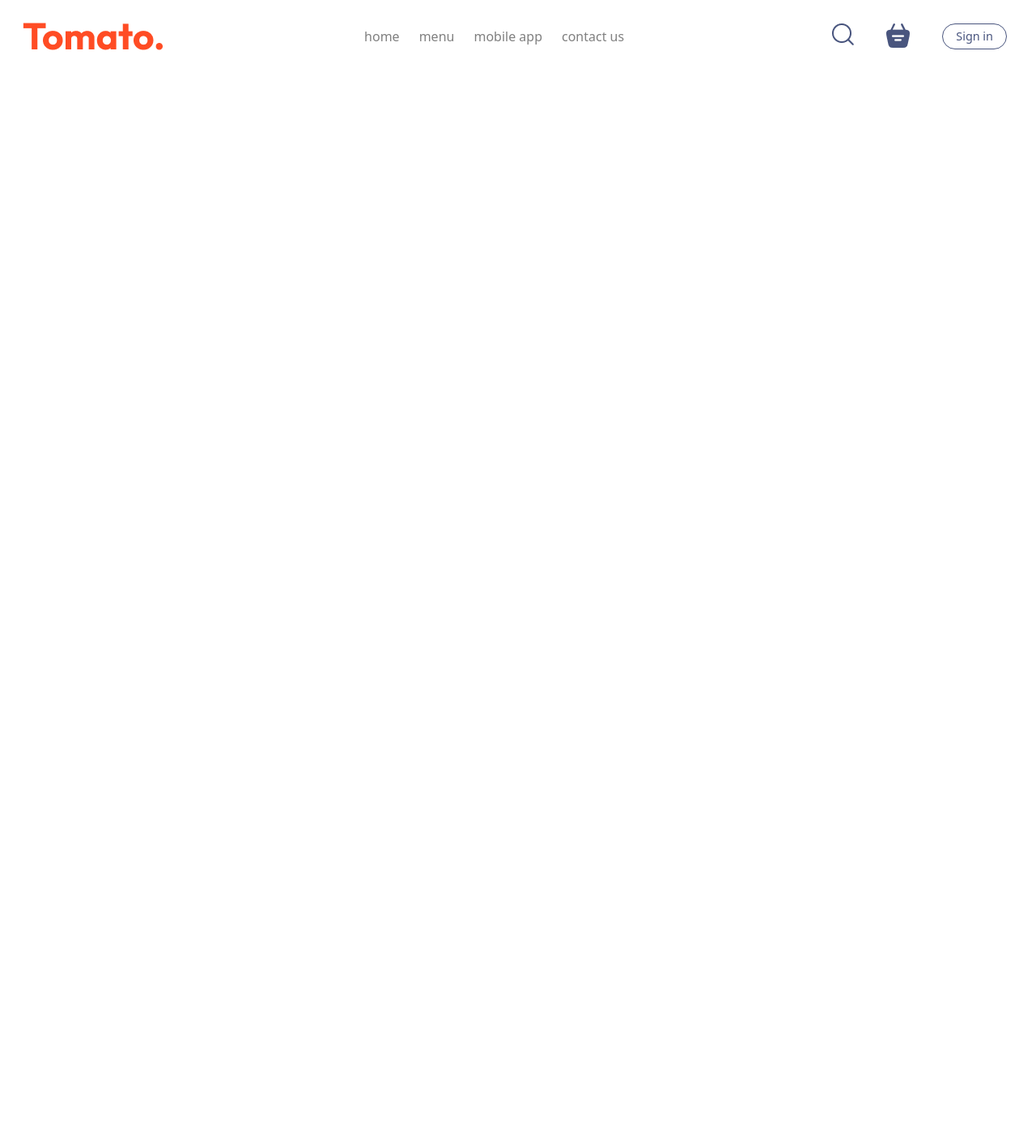
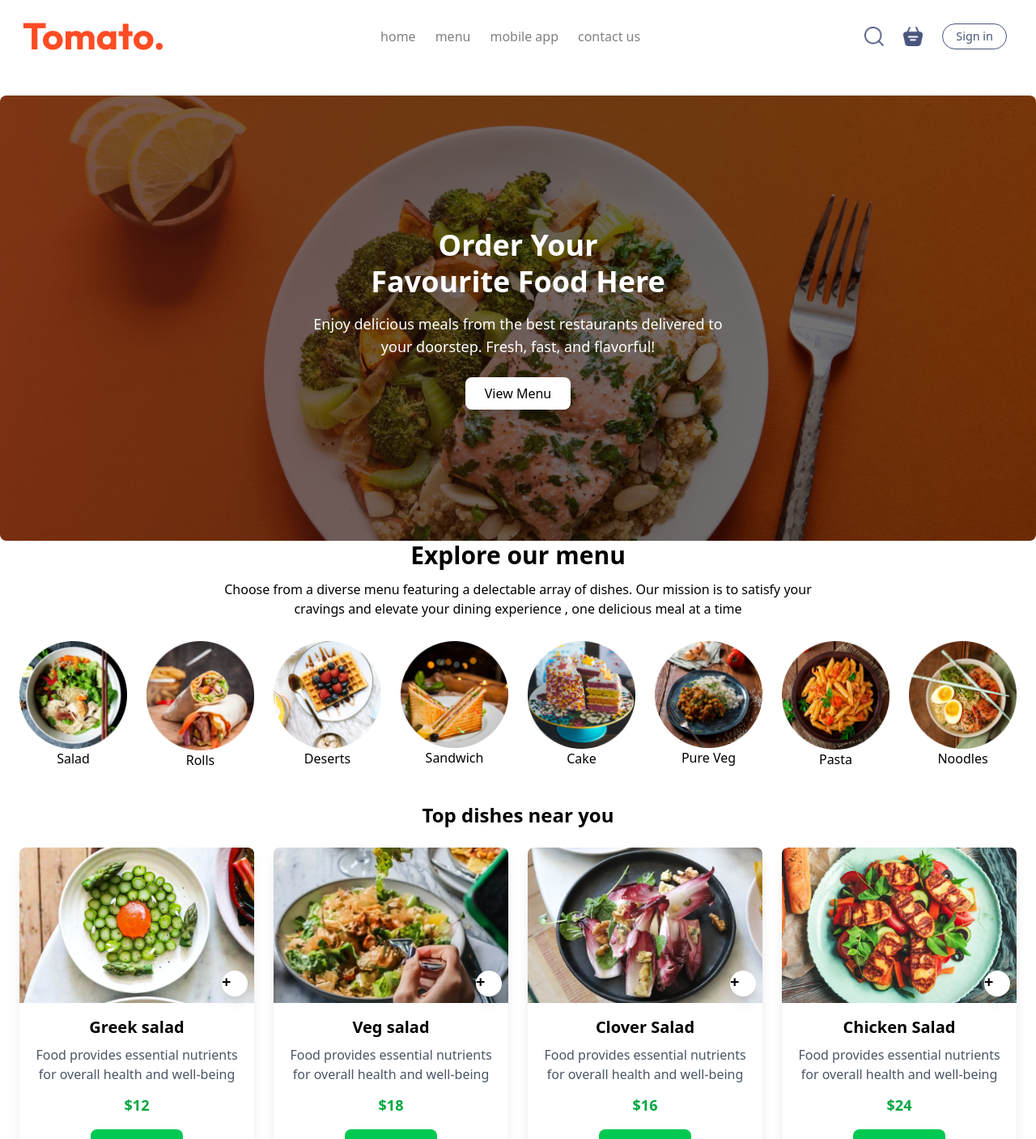
Before and after one commit to heyrhythm/Food-Delivery-E-Commerce, a React (Vite) app in the folder Frontend/: page / in a window 1280 px wide. Shown: the top 1407 px of the page at 81% size. Before the commit the page ends 800 px from the top, so only its background shows below. Built offline with nearby package versions, Linux system fonts and the light colour scheme.

Commit message:
List.jsx ,DishesCard.jsx, Changes in navbar, ------2nd commit

```diff
--- /dev/null
+++ b/Frontend/src/Components/DishesCard.jsx
@@ -0,0 +1,36 @@
+import React from 'react'
+import { food_list } from '../assets/assets'
+
+const DishesCard = () => {
+  return (
+    <div>
+      <div className='mt-10 px-6'>
+      <h3 className='font-bold text-2xl text-center mb-6'>Top dishes near you</h3>
+      {/*Cards */}
+         <div className='grid grid-cols-1 sm:grid-cols-2 md:grid-cols-3 lg:grid-cols-4 gap-6'>
+            {food_list.map((item,index)=>{
+                return (
+                    <div key ={index} className='bg-white rounded-lg shadow-lg overflow-hidden transform hover:scale-105 transition duration-300'>
+                        <div className='relative'>
+                        <img src={item.image} alt={item.name} className='w-full h-48 object-cover'/>
+                        <div className='rounded-full absolute right-2 bottom-2 w-8 h-8 bg-white text-black text-xl font-bold items-center justify-center shadow-lg cursor-pointer '>+</div>
+                        </div>
+                        <div className='p-4 text-center'>
+                        <h4 className='text-xl font-semibold'>{item.name}</h4>
+                        <p className='text-gray-600 mt-2'>{item.description}</p>
+                        <p className='text-lg font-bold text-green-600 mt-3'>${item.price}</p>
+                        <button className="mt-4 bg-green-500 text-white px-4 py-2 rounded-lg hover:bg-green-600 transition">
+                                Order Now
+                            </button>
+                        </div>
+                        </div>
+                )
+            }
+            )}
+         </div>
+      </div>
+    </div>
+  )
+}
+
+export default DishesCard
--- /dev/null
+++ b/Frontend/src/Components/Hero.jsx
@@ -0,0 +1,30 @@
+import React from "react";
+import { assets } from "../assets/assets";
+
+const Hero = () => {
+  return (
+    <div className="relative mt-7 w-full h-[550px] rounded-lg overflow-hidden">
+      {/* Background Image */}
+      <img
+        src={assets.header_img}
+        alt="Header"
+        className="absolute inset-0 w-full h-full object-cover"
+      />
+
+      {/* Overlay Content */}
+      <div className="absolute inset-0 flex flex-col items-center justify-center text-center bg-black/50 text-white px-6">
+        <h3 className="text-4xl font-bold leading-tight">
+          Order Your <br /> Favourite Food Here
+        </h3>
+        <p className="mt-4 max-w-lg text-lg">
+          Enjoy delicious meals from the best restaurants delivered to your doorstep. Fresh, fast, and flavorful!
+        </p>
+        <button className="mt-6 bg-white text-black px-6 py-2 rounded-lg shadow-lg hover:bg-gray-200 transition">
+          View Menu
+        </button>
+      </div>
+    </div>
+  );
+};
+
+export default Hero;
--- /dev/null
+++ b/Frontend/src/Components/List.jsx
@@ -0,0 +1,28 @@
+import React from 'react'
+import { assets } from "../assets/assets";
+import { menu_list } from '../assets/assets';
+
+function List() {
+
+  return (
+    <div className='text-center px-6'>
+        <div>
+      <p className='text-3xl font-bold text-grey-800'>Explore our menu</p>
+      <h5 className='mt-3 text-grey-600'>Choose from a diverse menu featuring a delectable array of dishes. Our mission is to satisfy your <br />
+       cravings and elevate your dining experience , one delicious meal at a time </h5>
+       </div>
+       <div className='grid grid-cols-4 sm:grid-cols-5 md:grid-cols-8 gap-6 mt-7'>
+        {menu_list.map((item,index)=>{
+            return (
+                <div key={index} className='flex flex-col'>
+               <img src={item.menu_image} alt=''/>
+               <p>{item.menu_name}</p>
+               </div>
+            )
+        })}
+       </div>
+    </div>
+  )
+}
+
+export default List
--- a/Frontend/src/Components/Navbar.jsx
+++ b/Frontend/src/Components/Navbar.jsx
@@ -1,29 +1,44 @@
-import React from 'react'
-import {assets} from '../assets/assets'
+import React from "react";
+import { assets } from "../assets/assets";
 
 function Navbar() {
   return (
     <div className="p-7">
-      <div className='flex justify-between items-center'>
-      <div>
-        <img src={assets.logo} alt=''/>
+      <div className="flex justify-between items-center">
+        <div>
+          <img src={assets.logo} alt="" />
         </div>
-      <div>
-        <ul className='flex gap-6 text-[#808080] font-normal cursor-pointer'>
-            <li className='hover:underline transition duration-100'>home</li>
-            <li className='hover:underline'>menu</li>
-            <li className='hover:underline'>mobile app</li>
-            <li className='hover:underline'>contact us</li>
-        </ul>
-      </div>
-      <div className='flex gap-10 px-2'>
-        <search-icon className=''><img src={assets.search_icon} alt="" /></search-icon>
-        <cart-icon><img src={assets.basket_icon} alt="" /></cart-icon>
-        <button className='border border-[#49557E] rounded-full px-4 py-1 text-[#49557E] text-[0.9rem]'>Sign in</button>
-      </div>
+        <div>
+          <ul className="flex gap-6 text-[#808080] font-normal cursor-pointer">
+            <li className="relative after:block after:absolute after:left-1/2 after:w-0 after:h-[2px] after:bg-gray-500 after:transition-all after:duration-300 after:ease-in-out hover:after:w-full hover:after:left-0">
+              home
+            </li>
+            <li className="relative after:block after:absolute after:left-1/2 after:w-0 after:h-[2px] after:bg-gray-500 after:transition-all after:duration-300 after:ease-in-out hover:after:w-full hover:after:left-0">
+              menu
+            </li>
+            <li className="relative after:block after:absolute after:left-1/2 after:w-0 after:h-[2px] after:bg-gray-500 after:transition-all after:duration-300 after:ease-in-out hover:after:w-full hover:after:left-0">
+              mobile app
+            </li>
+            <li className="relative after:block after:absolute after:left-1/2 after:w-0 after:h-[2px] after:bg-gray-500 after:transition-all after:duration-300 after:ease-in-out hover:after:w-full hover:after:left-0">
+              contact us
+            </li>
+          </ul>
+        </div>
+        <div className="flex items-center gap-6 px-2">
+          <search-icon className="cursor-pointer">
+            <img src={assets.search_icon} alt="" className="w-6 h-6" />
+          </search-icon>
+          <cart-icon className="cursor-pointer">
+            <img src={assets.basket_icon} alt=""  className="w-6 h-6"/>
+          </cart-icon>
+
+          <button  className="border border-[#49557E] rounded-full px-4 py-1 text-[#49557E] text-[0.9rem] hover:bg-[#49557E] hover:text-white transition">
+            Sign in
+          </button>
+        </div>
       </div>
     </div>
-  )
+  );
 }
 
-export default Navbar
+export default Navbar;
--- a/Frontend/src/Pages/Home.jsx
+++ b/Frontend/src/Pages/Home.jsx
@@ -1,10 +1,16 @@
 import React from 'react'
 import Navbar from '../Components/Navbar'
+import Hero from '../Components/Hero'
+import List from '../Components/List'
+import DishesCard from '../Components/DishesCard'
 
 function Home() {
   return (
-    <div className="max-w-[80rem] mx-auto " >
+    <div className="max-w-[80rem] mx-auto my-auto " >
       <Navbar/>
+      <Hero/>
+      <List/>
+      <DishesCard/>
     </div>
   )
 }
```
